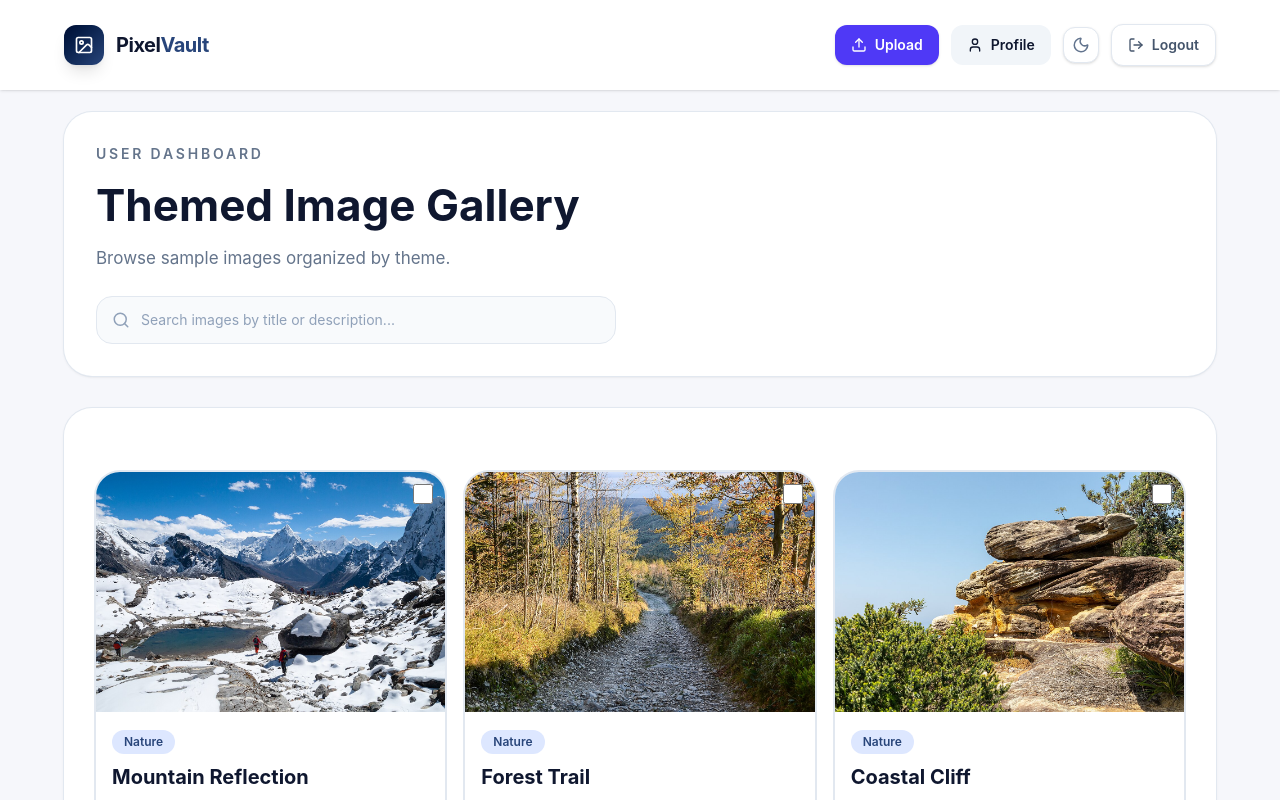
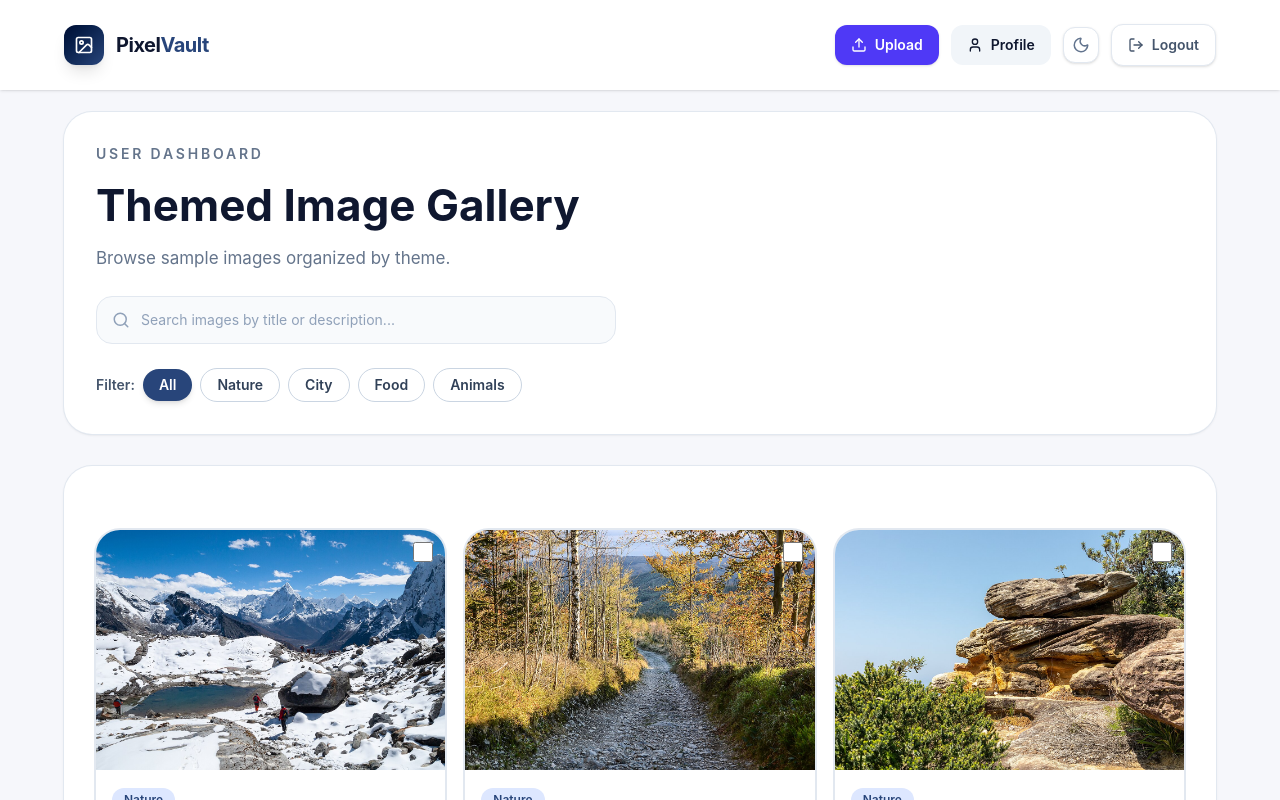
Before and after one commit to JarvisLam-LemonCEO/CMPE280Hackathon, a React (Vite) app: page /user-home in a window 1280 px wide. Shown: the top 800 px of the page. Built offline with nearby package versions, Linux system fonts and the light colour scheme; sample sign-in values are in the browser's storage.

Commit message:
Update UserHomePage.jsx
Themes filter

```diff
--- a/src/pages/UserHomePage.jsx
+++ b/src/pages/UserHomePage.jsx
@@ -415,6 +415,7 @@ function UserHomePage() {
           <h1 className="page-title">Themed Image Gallery</h1>
           <p className="mt-2 max-w-[760px] text-[17px] text-[#64748b] dark:text-slate-400">Browse sample images organized by theme.</p>
 
+          {/* Search Bar */}
           <div className="relative mt-6 max-w-[520px]">
             <Search size={18} className="absolute left-4 top-1/2 -translate-y-1/2 text-slate-400 pointer-events-none" />
             <input
@@ -424,6 +425,38 @@ function UserHomePage() {
               placeholder="Search images by title or description..."
               className="h-[48px] w-full rounded-2xl border border-slate-200 dark:border-slate-700 bg-slate-50 dark:bg-slate-800 pl-11 pr-4 text-sm text-slate-700 dark:text-slate-200 outline-none transition focus:border-indigo-300 focus:bg-white dark:focus:bg-slate-700 focus:ring-2 focus:ring-indigo-100 placeholder:text-slate-400 dark:placeholder:text-slate-500"
             />
+          </div>
+
+          {/* Theme Filter */}
+          <div className="mt-6 flex flex-wrap items-center gap-2">
+            <span className="text-sm font-semibold text-slate-600 dark:text-slate-400">Filter:</span>
+
+            {/* All Themes Button */}
+            <button
+              onClick={() => setActiveTheme("all")}
+              className={`rounded-full px-4 py-1.5 text-sm font-semibold transition ${
+                activeTheme === "all"
+                  ? "bg-[#28457a] text-white shadow-md"
+                  : "border border-slate-300 text-slate-700 dark:border-slate-600 dark:text-slate-300 hover:bg-slate-100 dark:hover:bg-slate-800"
+              }`}
+            >
+              All
+            </button>
+
+            {/* Individual Theme Buttons */}
+            {themeData.map((theme) => (
+              <button
+                key={theme.id}
+                onClick={() => setActiveTheme(theme.id)}
+                className={`rounded-full px-4 py-1.5 text-sm font-semibold transition ${
+                  activeTheme === theme.id
+                    ? `${theme.accentClass} shadow-md ring-2 ring-offset-2 ring-offset-white dark:ring-offset-[#1a2035] ring-slate-400 dark:ring-slate-600`
+                    : `border border-slate-300 text-slate-700 dark:border-slate-600 dark:text-slate-300 hover:bg-slate-100 dark:hover:bg-slate-800`
+                }`}
+              >
+                {theme.label}
+              </button>
+            ))}
           </div>
         </div>
       </div>
```
